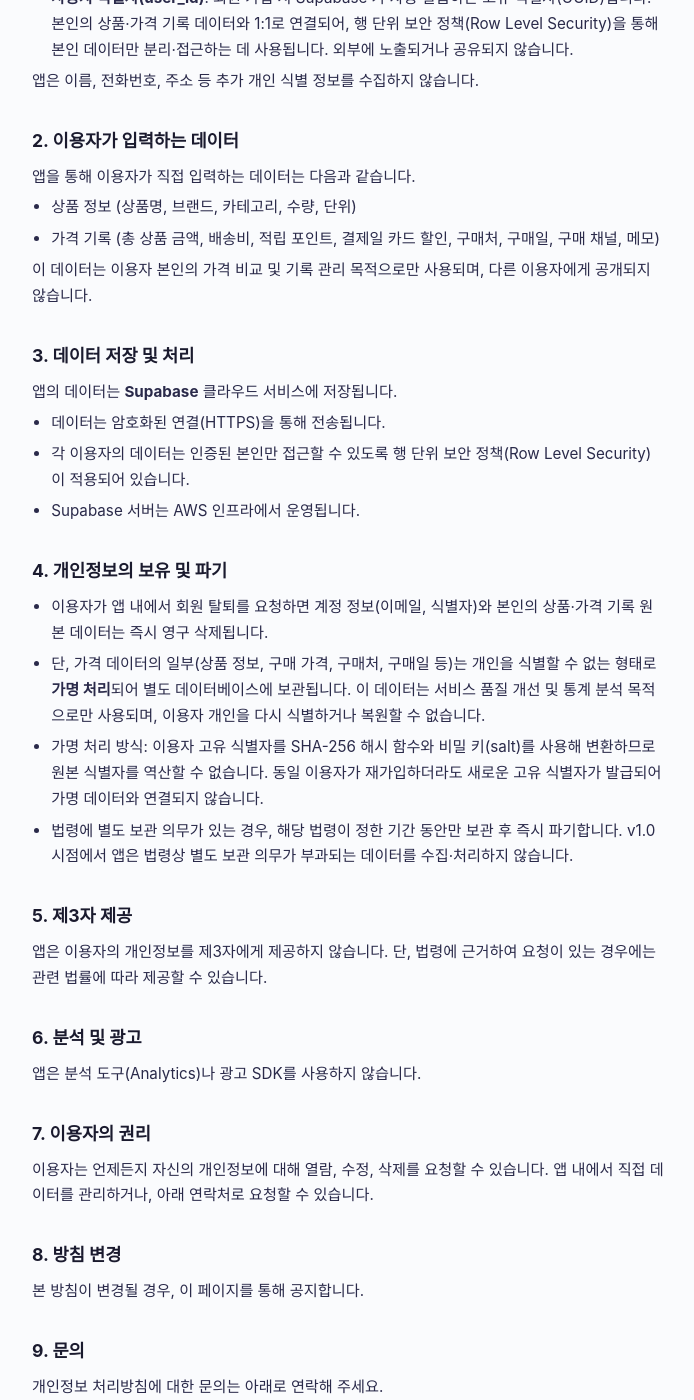
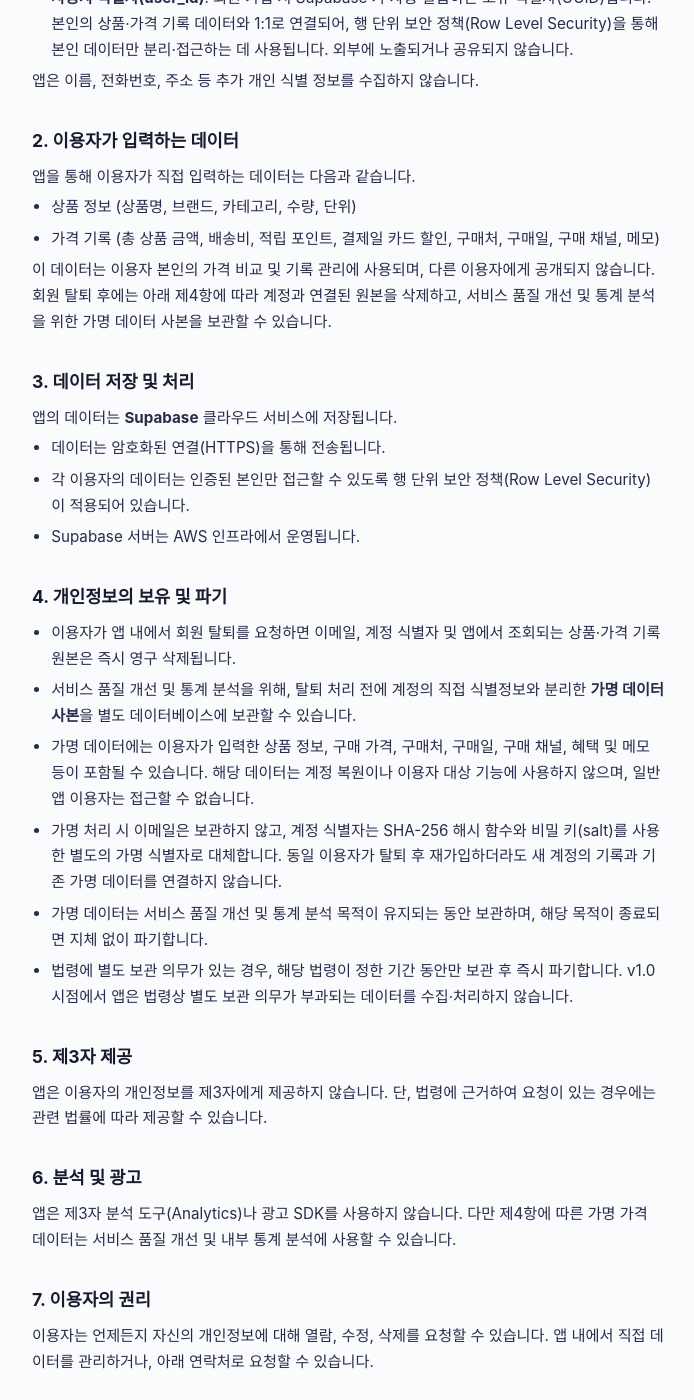
Before and after one commit to soulwawa/pricerecall.com, a Jekyll site: the page built from privacy/index.html, in a window 1280 px wide and 1400 px high, scrolled down 443 px. Shown: the whole window, without its empty margins (292-986 px from the left). Built offline with Jekyll 4.4.1, drawn with Linux system fonts in a browser that asks for light colours; some of the changed text lies outside the part shown.

Commit message:
docs(privacy): clarify pseudonymized analytics retention

```diff
--- a/privacy/index.html
+++ b/privacy/index.html
@@ -20,7 +20,7 @@ date: 2026-05-20
     <li>상품 정보 (상품명, 브랜드, 카테고리, 수량, 단위)</li>
     <li>가격 기록 (총 상품 금액, 배송비, 적립 포인트, 결제일 카드 할인, 구매처, 구매일, 구매 채널, 메모)</li>
 </ul>
-<p>이 데이터는 이용자 본인의 가격 비교 및 기록 관리 목적으로만 사용되며, 다른 이용자에게 공개되지 않습니다.</p>
+<p>이 데이터는 이용자 본인의 가격 비교 및 기록 관리에 사용되며, 다른 이용자에게 공개되지 않습니다. 회원 탈퇴 후에는 아래 제4항에 따라 계정과 연결된 원본을 삭제하고, 서비스 품질 개선 및 통계 분석을 위한 가명 데이터 사본을 보관할 수 있습니다.</p>
 
 <h2>3. 데이터 저장 및 처리</h2>
 <p>앱의 데이터는 <strong>Supabase</strong> 클라우드 서비스에 저장됩니다.</p>
@@ -32,9 +32,11 @@ date: 2026-05-20
 
 <h2>4. 개인정보의 보유 및 파기</h2>
 <ul>
-    <li>이용자가 앱 내에서 회원 탈퇴를 요청하면 계정 정보(이메일, 식별자)와 본인의 상품·가격 기록 원본 데이터는 즉시 영구 삭제됩니다.</li>
-    <li>단, 가격 데이터의 일부(상품 정보, 구매 가격, 구매처, 구매일 등)는 개인을 식별할 수 없는 형태로 <strong>가명 처리</strong>되어 별도 데이터베이스에 보관됩니다. 이 데이터는 서비스 품질 개선 및 통계 분석 목적으로만 사용되며, 이용자 개인을 다시 식별하거나 복원할 수 없습니다.</li>
-    <li>가명 처리 방식: 이용자 고유 식별자를 SHA-256 해시 함수와 비밀 키(salt)를 사용해 변환하므로 원본 식별자를 역산할 수 없습니다. 동일 이용자가 재가입하더라도 새로운 고유 식별자가 발급되어 가명 데이터와 연결되지 않습니다.</li>
+    <li>이용자가 앱 내에서 회원 탈퇴를 요청하면 이메일, 계정 식별자 및 앱에서 조회되는 상품·가격 기록 원본은 즉시 영구 삭제됩니다.</li>
+    <li>서비스 품질 개선 및 통계 분석을 위해, 탈퇴 처리 전에 계정의 직접 식별정보와 분리한 <strong>가명 데이터 사본</strong>을 별도 데이터베이스에 보관할 수 있습니다.</li>
+    <li>가명 데이터에는 이용자가 입력한 상품 정보, 구매 가격, 구매처, 구매일, 구매 채널, 혜택 및 메모 등이 포함될 수 있습니다. 해당 데이터는 계정 복원이나 이용자 대상 기능에 사용하지 않으며, 일반 앱 이용자는 접근할 수 없습니다.</li>
+    <li>가명 처리 시 이메일은 보관하지 않고, 계정 식별자는 SHA-256 해시 함수와 비밀 키(salt)를 사용한 별도의 가명 식별자로 대체합니다. 동일 이용자가 탈퇴 후 재가입하더라도 새 계정의 기록과 기존 가명 데이터를 연결하지 않습니다.</li>
+    <li>가명 데이터는 서비스 품질 개선 및 통계 분석 목적이 유지되는 동안 보관하며, 해당 목적이 종료되면 지체 없이 파기합니다.</li>
     <li>법령에 별도 보관 의무가 있는 경우, 해당 법령이 정한 기간 동안만 보관 후 즉시 파기합니다. v1.0 시점에서 앱은 법령상 별도 보관 의무가 부과되는 데이터를 수집·처리하지 않습니다.</li>
 </ul>
 
@@ -42,7 +44,7 @@ date: 2026-05-20
 <p>앱은 이용자의 개인정보를 제3자에게 제공하지 않습니다. 단, 법령에 근거하여 요청이 있는 경우에는 관련 법률에 따라 제공할 수 있습니다.</p>
 
 <h2>6. 분석 및 광고</h2>
-<p>앱은 분석 도구(Analytics)나 광고 SDK를 사용하지 않습니다.</p>
+<p>앱은 제3자 분석 도구(Analytics)나 광고 SDK를 사용하지 않습니다. 다만 제4항에 따른 가명 가격 데이터는 서비스 품질 개선 및 내부 통계 분석에 사용할 수 있습니다.</p>
 
 <h2>7. 이용자의 권리</h2>
 <p>이용자는 언제든지 자신의 개인정보에 대해 열람, 수정, 삭제를 요청할 수 있습니다. 앱 내에서 직접 데이터를 관리하거나, 아래 연락처로 요청할 수 있습니다.</p>
```
Also changed, not shown: other parts of privacy/index.html (+1 -1 lines).
